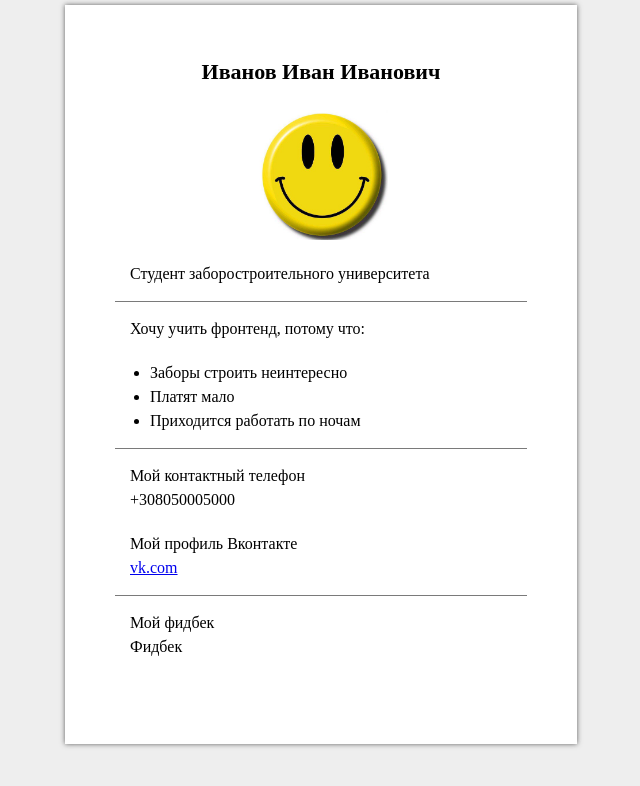
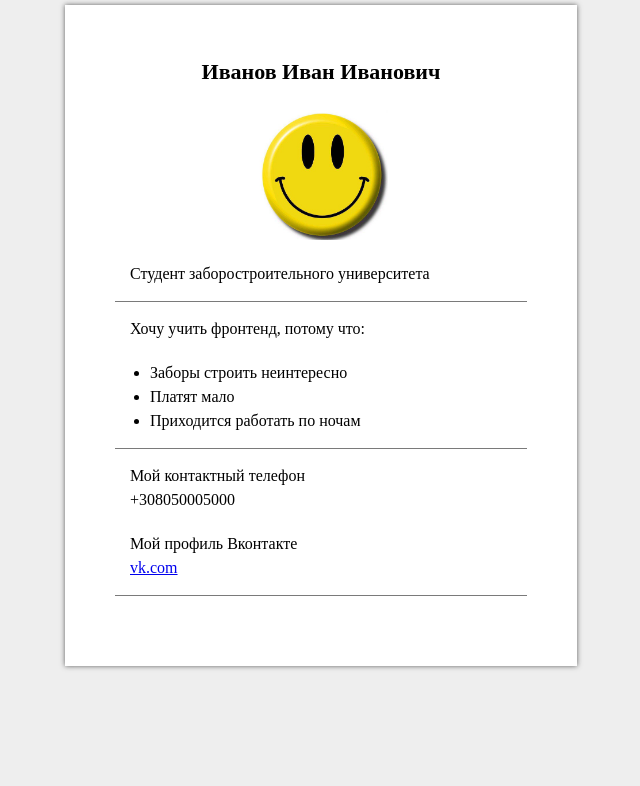
Before and after one commit to morkoy/Homework, a plain HTML site: page lab_1/index_release.html in a window 1280 px wide. Shown: the whole page, without its empty margins (319-959 px from the left). Drawn offline with Linux system fonts and the light colour scheme.

Commit message:
comment feedback strings

```diff
--- a/lab_1/index_release.html
+++ b/lab_1/index_release.html
@@ -28,10 +28,10 @@
         <p>Мой профиль Вконтакте</p>
         <a href="https://vk.com" target="blank">vk.com</a>
     </div>
-    <div class="content">
-        <p>Мой фидбек</p>
-        <p>Фидбек</p>
-    </div>
+    <!--<div class="content">-->
+        <!--<p>Мой фидбек</p>-->
+        <!--<p>Фидбек</p>-->
+    <!--</div>-->
 
 </div>
 </body>
```
